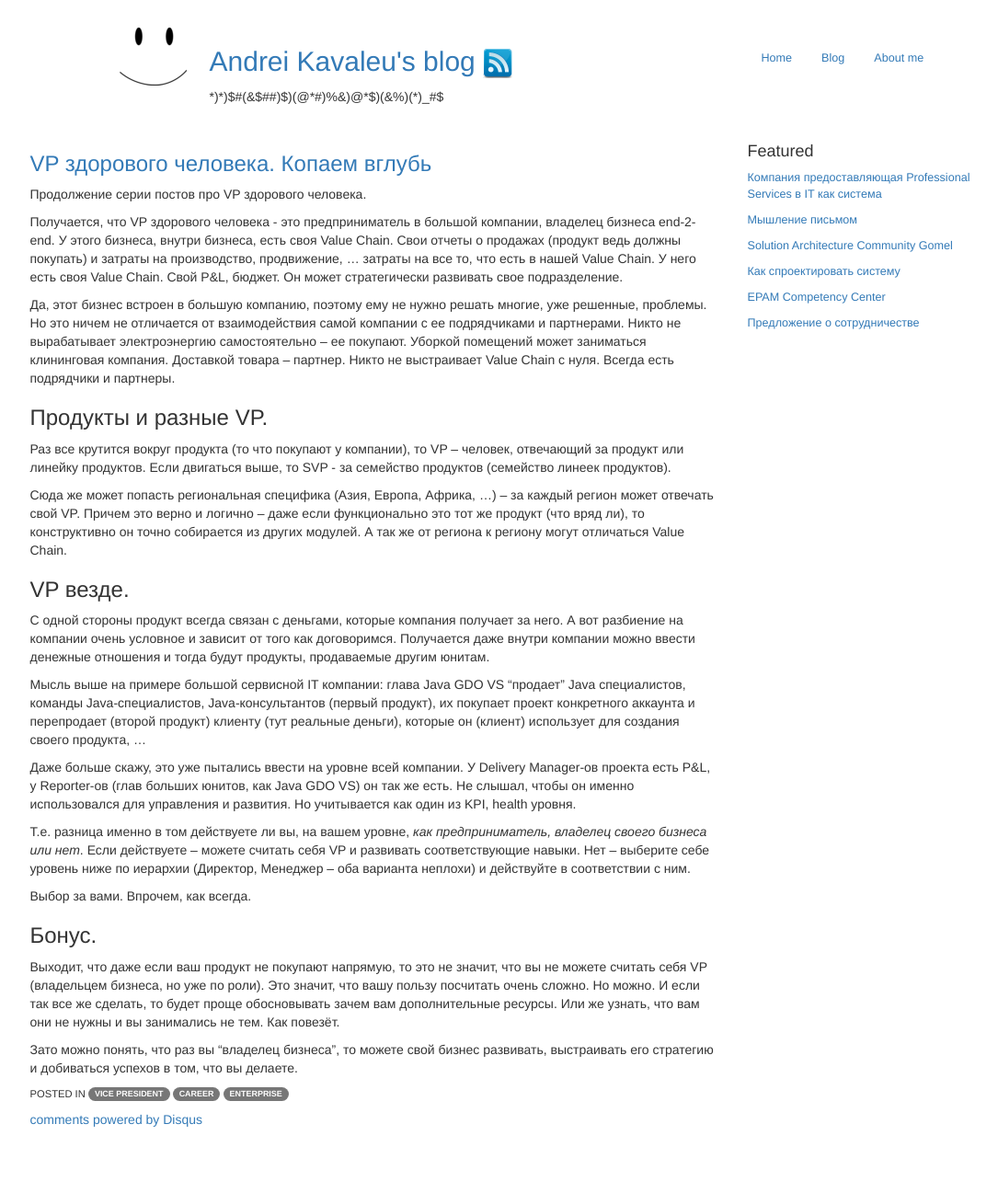
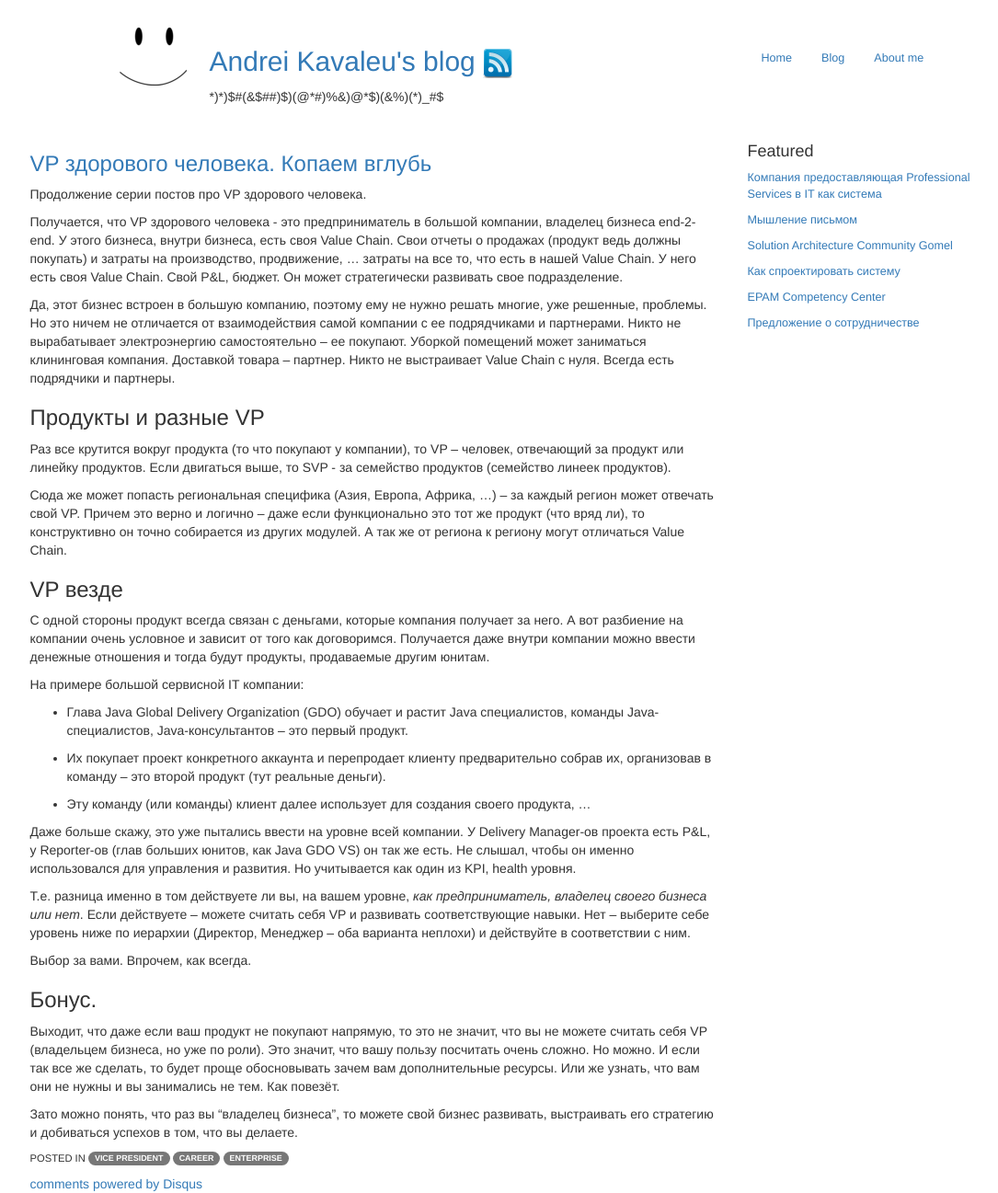
Before and after one commit to akava/akava.github.io, a Jekyll site: the page built from _posts/2022-10-15-vp2-vp-deep-dive.md, in a window 1280 px wide. Shown: the whole page at 92% size, without its empty margins (135-1220 px from the left). Built offline with Jekyll 4.4.1, drawn with Linux system fonts in a browser that asks for light colours; nearby versions of some CDN libraries; comment, search, counter and statistics services are not loaded; before the commit the page ends 1227 px from its top, so only the background shows below that.

```diff
--- a/_posts/2022-10-15-vp2-vp-deep-dive.md
+++ b/_posts/2022-10-15-vp2-vp-deep-dive.md
@@ -21,17 +20,23 @@ tags:
 Да, этот бизнес встроен в большую компанию, поэтому ему не нужно решать многие, уже решенные, проблемы. Но это ничем не отличается от взаимодействия самой компании с ее подрядчиками и партнерами. Никто не вырабатывает электроэнергию самостоятельно – ее покупают. Уборкой помещений может заниматься клининговая компания. Доставкой товара – партнер. Никто не выстраивает Value Chain с нуля. Всегда есть подрядчики и партнеры.
 
 
-### Продукты и разные VP.
+### Продукты и разные VP
 
 Раз все крутится вокруг продукта (то что покупают у компании), то VP – человек, отвечающий за продукт или линейку продуктов. Если двигаться выше, то SVP - за семейство продуктов (семейство линеек продуктов).
 
 Сюда же может попасть региональная специфика (Азия, Европа, Африка, ...) – за каждый регион может отвечать свой VP. Причем это верно и логично – даже если функционально это тот же продукт (что вряд ли), то конструктивно он точно собирается из других модулей. А так же от региона к региону могут отличаться Value Chain.
 
-### VP везде.
+### VP везде
 
 С одной стороны продукт всегда связан с деньгами, которые компания получает за него. А вот разбиение на компании очень условное и зависит от того как договоримся. Получается даже внутри компании можно ввести денежные отношения и тогда будут продукты, продаваемые другим юнитам.
 
-Мысль выше на примере большой сервисной IT компании: глава Java GDO VS "продает" Java специалистов, команды Java-специалистов, Java-консультантов (первый продукт), их покупает проект конкретного аккаунта и перепродает (второй продукт) клиенту (тут реальные деньги), которые он (клиент) использует для создания своего продукта, ...
+На примере большой сервисной IT компании:
+
+* Глава Java Global Delivery Organization (GDO) обучает и растит Java специалистов, команды Java-специалистов, Java-консультантов – это первый продукт.
+
+* Их покупает проект конкретного аккаунта и перепродает клиенту предварительно собрав их, организовав в команду –  это второй продукт (тут реальные деньги).
+
+* Эту команду (или команды) клиент далее использует для создания своего продукта, ...
 
 Даже больше скажу, это уже пытались ввести на уровне всей компании. У Delivery Manager-ов проекта есть P&L,  у Reporter-ов (глав больших юнитов, как Java GDO VS) он так же есть. Не слышал, чтобы он именно использовался для управления и развития. Но учитывается как один из KPI, health уровня.
 
```
Also changed, not shown: other parts of _posts/2022-10-15-vp2-vp-deep-dive.md (+1 -2 lines), _posts/2022-10-15-vp1-vp-of-healthy-person.md (+30 -14 lines).
